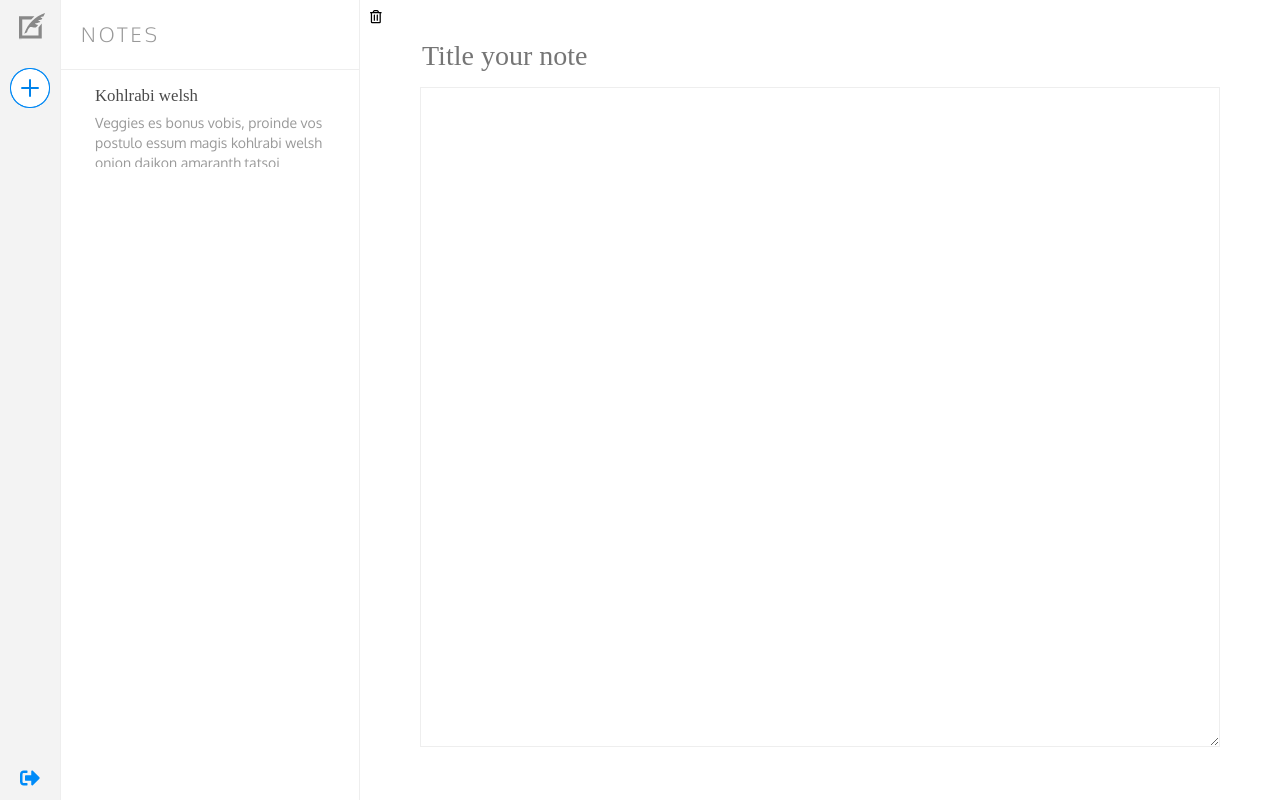
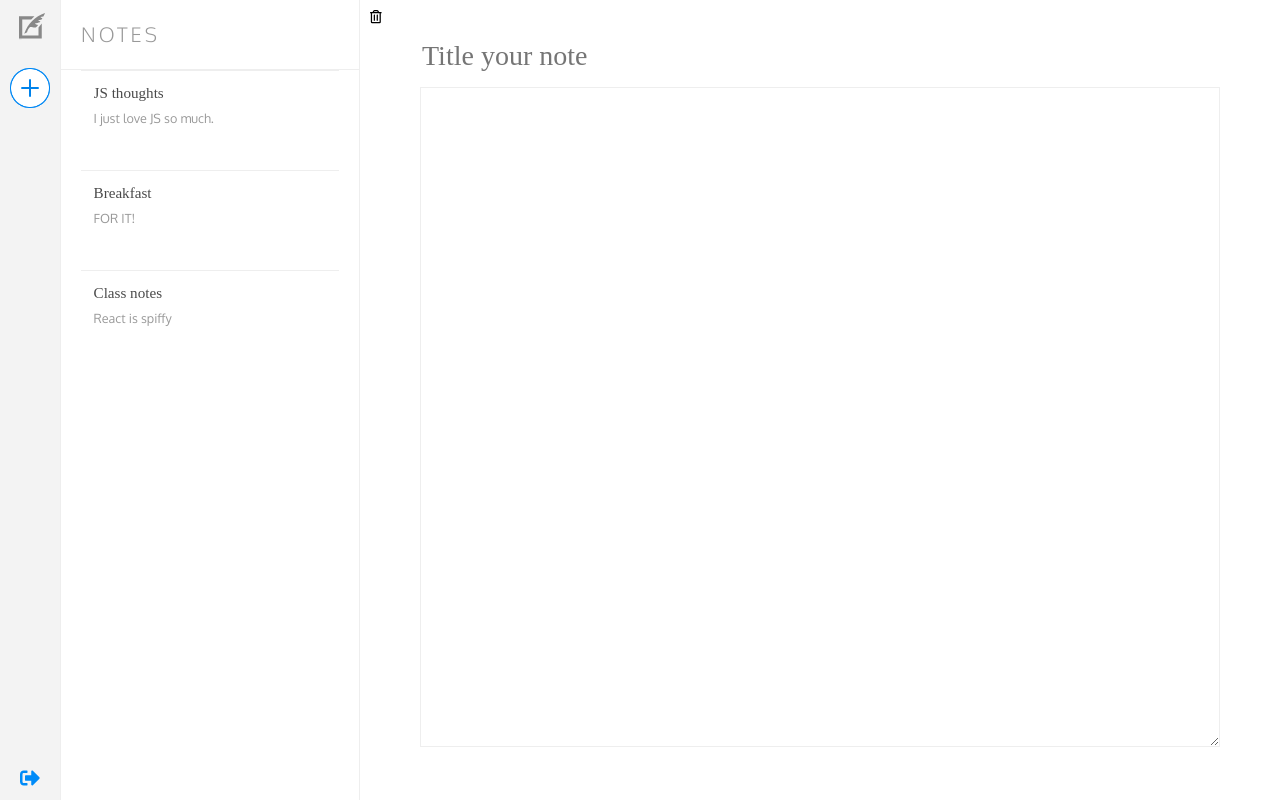
Before and after one commit to xtbc18s1/noteherder, a React (Create React App) app: page / in a window 1280 px wide. Built offline with nearby package versions, Linux system fonts and the light colour scheme; a web font is replaced by a local one.

Commit message:
Dynamically render notes from an array

```diff
--- /dev/null
+++ b/src/Note.js
@@ -0,0 +1,20 @@
+import React from 'react'
+
+const Note = (props) => {
+  return (
+    <li className="Note">
+      <div className="note">
+        <div className="note-title">
+          { props.note.title }
+        </div>
+        <div className="note-body">
+          <p>
+            { props.note.body }
+          </p>
+        </div>
+      </div>
+    </li>
+  )
+}
+
+export default Note
--- a/src/NoteList.js
+++ b/src/NoteList.js
@@ -1,26 +1,32 @@
 import React from 'react'
 
 import './NoteList.css'
+import Note from './Note'
 
 const NoteList = () => {
+  const notes = [
+    {
+      id: 1,
+      title: 'JS thoughts',
+      body: 'I just love JS so much.',
+    },
+    {
+      id: 2,
+      title: 'Breakfast',
+      body: 'FOR IT!',
+    },
+    {
+      id: 3,
+      title: 'Class notes',
+      body: 'React is spiffy',
+    },
+  ]
+
   return (
     <div className="NoteList">
       <h3>Notes</h3>
       <ul id="notes">
-        <a className="active">
-          <li>
-            <div className="note">
-              <div className="note-title">
-                Kohlrabi welsh
-              </div>
-              <div className="note-body">
-                <p>
-                  Veggies es bonus vobis, proinde vos postulo essum magis kohlrabi welsh onion daikon amaranth tatsoi tomatillo melon azuki bean garlic.
-                </p>
-              </div>
-            </div>
-          </li>
-        </a>
+        { notes.map(note => <Note note={note} />) }
       </ul>
     </div>
   )
```
